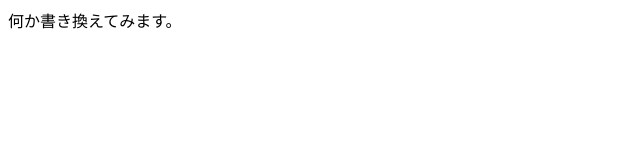
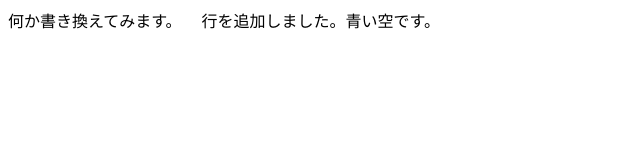
Before and after one commit to tooDM-0202/241205183_git_workshop, a plain HTML site: page index.html in a window 1280 px wide. Shown: the whole page, without its empty margins (0-640 px from the left). Drawn offline with Linux system fonts and the light colour scheme.

Commit message:
Add code
add word"行を追加しました。青い空です。"

```diff
--- a/index.html
+++ b/index.html
@@ -6,5 +6,6 @@
     </head>
     <body>
       何か書き換えてみます。
+    　行を追加しました。青い空です。
     </body>
 </html>
```
